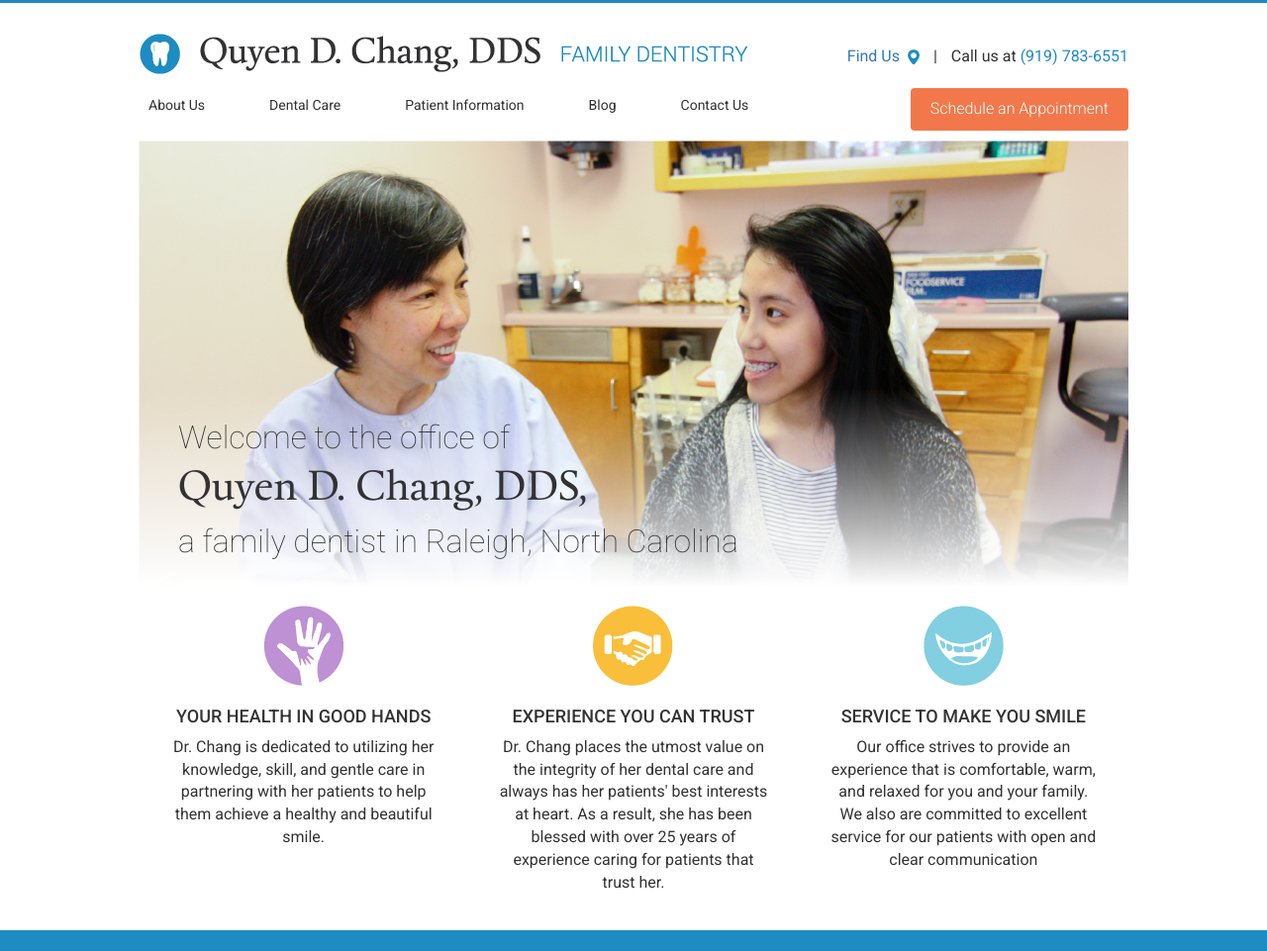
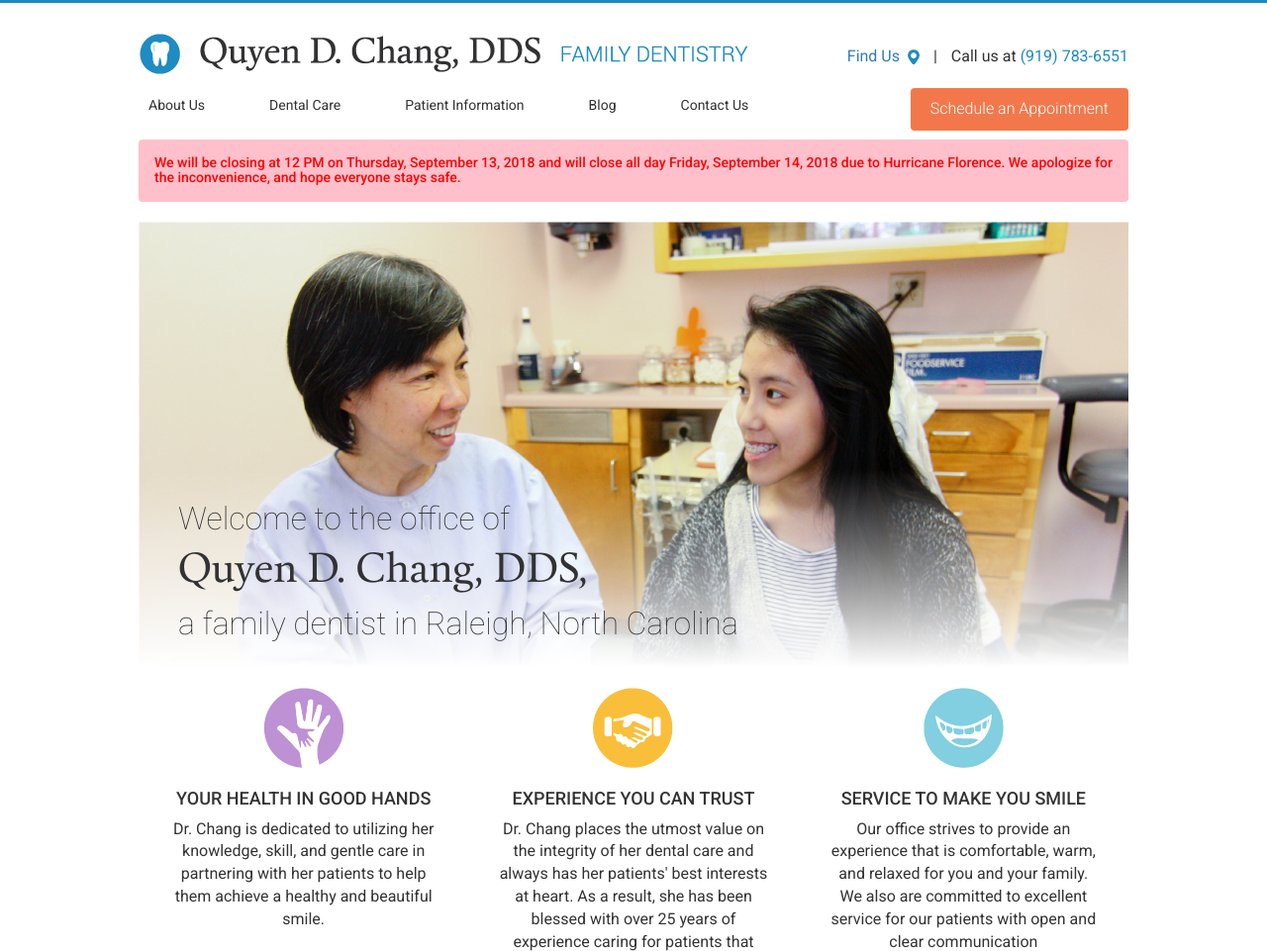
Before and after one commit to gabrielyeung/changdds, a Jekyll site: the page built from index.html, in a window 1280 px wide, cut to the strip 0-961 px from the top of the page. Shown: the whole strip at 99% size. Built offline with Jekyll 4.4.1, drawn with Linux system fonts in a browser that asks for light colours.

Commit message:
add closure alert for hurricane florence

```diff
--- a/_includes/header.html
+++ b/_includes/header.html
@@ -43,9 +43,10 @@
       </ul>
   </nav>
 
-  {% comment %}
     <!-- Holiday / Closure Section -->
     <h5 class="alert">
+      We will be closing at 12 PM on Thursday, September 13, 2018 and will close all day Friday, September 14, 2018 due to Hurricane Florence. We apologize for the inconvenience, and hope everyone stays safe.
+      {% comment %}
         We will be closed from Monday, July 16, 2018 to Monday, July 23, 2018.
         <!--
         <ul>
@@ -55,7 +56,7 @@
         </ul>
         -->
         We will re-open Tuesday, July 24, 2018. We apologize for the inconvenience. The best way to contact us during this time is via e-mail: <a href="mailto:quyenchangdds@gmail.com">quyenchangdds@gmail.com</a>, or you can call us at <a href="tel:19197836551">919-783-6551</a> and leave a message - we will check them periodically.</li>
+      {% endcomment %}
     </h5>
-  {% endcomment %}
 
 </header>
```
